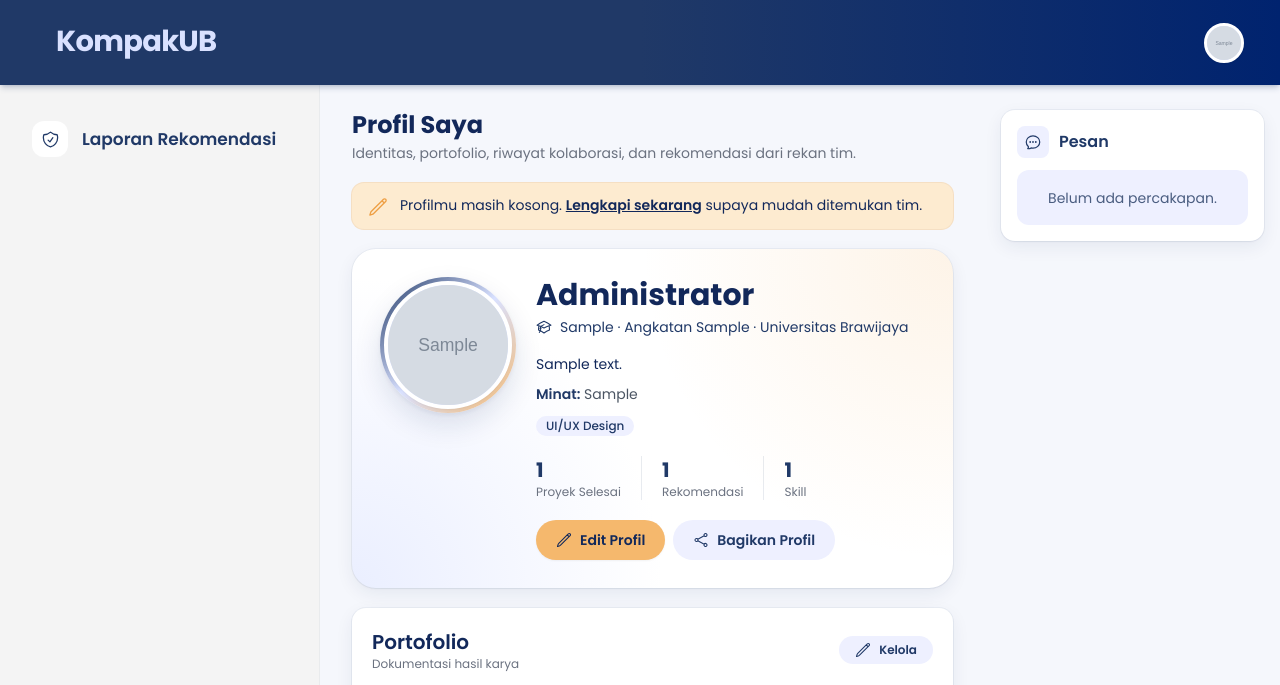
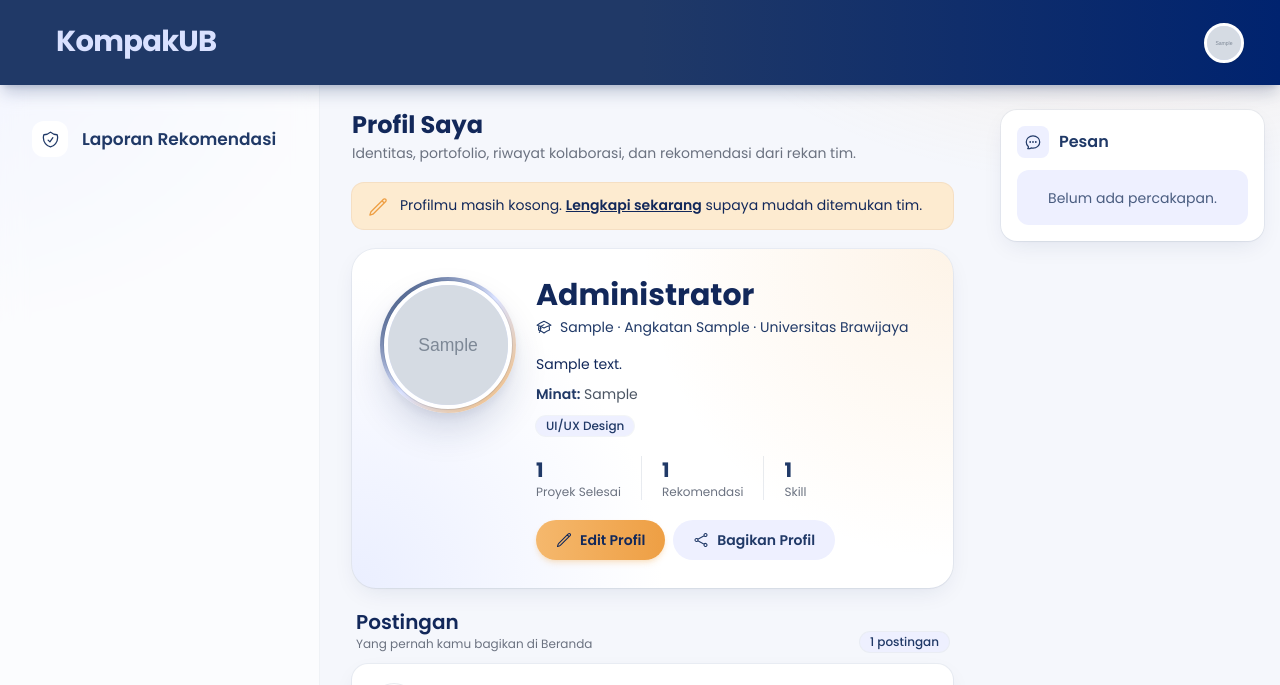
Before and after one commit to roulentz/rsi-kompakub, a Laravel app: page /profil/1 in a window 1280 px wide. Shown: the top 685 px of the page. Run offline with Laravel 12, Linux system fonts and the light colour scheme; a user stored in the database is signed in; data comes from the database, SQL or seed files in the repository; tables that the repository leaves empty hold one stand-in row (values such as "Sample post"); grey boxes marked "Sample" are stand-in pictures; style sheets or scripts are compiled from the project's sources.

Commit message:
feat: postingan tampil di profil, foto cari tim, dan penyegaran UI

```diff
--- a/app/Http/Controllers/ProfilController.php
+++ b/app/Http/Controllers/ProfilController.php
@@ -35,6 +35,9 @@ class ProfilController extends Controller
         return view('profil.show', [
             'profil' => $profil,
             'pemilik' => $pemilik,
+            // Postingan yang pernah dibuat pemilik profil (sama dengan yang tampil di Beranda).
+            'postingan' => $profil->postingan()->with(['pembuat.user', 'lamaran'])->latest()->limit(20)->get(),
+            'profilSaya' => $saya,
             'riwayat' => $profil->riwayat()->orderByDesc('tanggal_selesai')->get(),
             'rekomendasi' => $profil->rekomendasiDiterima()->with('pemberi.user')->orderByDesc('id_rekomendasi')->get(),
             'bolehRekomendasi' => $saya && ! $pemilik
--- a/app/Models/ProfilMahasiswa.php
+++ b/app/Models/ProfilMahasiswa.php
@@ -54,6 +54,11 @@ class ProfilMahasiswa extends Model
         return $this->hasMany(Portofolio::class, 'id_profil', 'id_profil');
     }
 
+    public function postingan(): HasMany
+    {
+        return $this->hasMany(Postingan::class, 'id_pembuat', 'id_profil');
+    }
+
     public function riwayat(): HasMany
     {
         return $this->hasMany(RiwayatKolaborasi::class, 'id_profil', 'id_profil');
--- a/resources/css/app.css
+++ b/resources/css/app.css
@@ -13,6 +13,11 @@
 @layer base {
     body {
         @apply bg-canvas text-navy-deep antialiased;
+        /* Latar berlapis cahaya lembut (oranye di kanan atas, biru di kiri) supaya tidak terlihat datar. */
+        background-image:
+            radial-gradient(48rem 26rem at 88% -8%, rgb(245 184 109 / 0.16), transparent 60%),
+            radial-gradient(44rem 28rem at -8% 8%, rgb(217 225 255 / 0.75), transparent 60%);
+        background-attachment: fixed;
     }
 
     ::selection {
@@ -29,12 +34,12 @@
 @layer components {
     /* Kartu putih yang timbul di atas latar canvas. */
     .kub-card {
-        @apply rounded-kub bg-white p-4 shadow-kartu ring-1 ring-navy/5 sm:p-5;
+        @apply rounded-2xl bg-white p-4 shadow-kartu ring-1 ring-navy/5 sm:p-5;
     }
 
     /* Kartu bisa diklik atau disorot: naik sedikit saat disentuh. */
     .kub-card-hover {
-        @apply transition duration-200 hover:-translate-y-0.5 hover:shadow-angkat;
+        @apply transition duration-300 hover:-translate-y-1 hover:shadow-angkat hover:ring-brand/30;
     }
 
     /* Panel abu-abu lembut untuk blok di dalam kartu. */
@@ -49,12 +54,12 @@
 
     /* Blok biru tua berisi info (Lomba, Tanggal, Slot, Skill). */
     .kub-info {
-        @apply rounded-lg bg-navy-dark px-3 py-2 text-xs text-white;
+        @apply rounded-xl bg-gradient-to-br from-navy to-navy-dark px-3.5 py-2.5 text-xs text-white shadow-sm ring-1 ring-white/10;
     }
 
     /* Chip kecil untuk skill dan status. */
     .kub-chip {
-        @apply inline-flex items-center gap-1 rounded-full bg-surface-tint px-2.5 py-0.5 text-xs font-medium text-navy;
+        @apply inline-flex items-center gap-1 rounded-full bg-surface-tint px-2.5 py-0.5 text-xs font-medium text-navy ring-1 ring-navy/5;
     }
 
     .kub-chip-brand {
@@ -82,10 +87,10 @@
         @apply inline-flex items-center justify-center gap-2 rounded-full px-5 py-2.5 text-sm font-semibold shadow-sm transition duration-150 hover:-translate-y-px hover:shadow-md disabled:pointer-events-none disabled:opacity-50;
     }
     .kub-btn-brand {
-        @apply bg-brand text-navy-deep hover:bg-brand-dark;
+        @apply bg-gradient-to-r from-brand to-brand-dark text-navy-deep shadow-md shadow-brand/30 hover:shadow-lg hover:shadow-brand/40 hover:brightness-105;
     }
     .kub-btn-navy {
-        @apply bg-navy text-white hover:bg-navy-dark;
+        @apply bg-gradient-to-r from-navy to-navy-dark text-white shadow-md shadow-navy/30 hover:shadow-lg hover:shadow-navy/40;
     }
     .kub-btn-soft {
         @apply bg-surface-tint text-navy shadow-none hover:bg-lavender;
@@ -113,7 +118,7 @@
 
     /* Filter kategori beranda (Semua, Cari Tim, Info Lomba). */
     .kub-filter {
-        @apply inline-flex gap-1 rounded-full bg-lavender/60 p-1;
+        @apply inline-flex gap-1 rounded-full bg-white p-1 shadow-kartu ring-1 ring-navy/5;
     }
     .kub-filter-item {
         @apply rounded-full px-4 py-1.5 text-sm font-semibold text-navy transition hover:bg-white/70;
@@ -171,3 +176,19 @@
         width: 18rem;
     }
 }
+
+/* Kartu muncul pelan dari bawah (feed). Pakai "backwards" supaya tidak ada transform tersisa setelah selesai. */
+@keyframes kub-naik {
+    from {
+        opacity: 0;
+        transform: translateY(14px);
+    }
+}
+.kub-masuk {
+    animation: kub-naik 0.45s ease backwards;
+}
+@media (prefers-reduced-motion: reduce) {
+    .kub-masuk {
+        animation: none;
+    }
+}
--- a/resources/views/beranda/index.blade.php
+++ b/resources/views/beranda/index.blade.php
@@ -24,7 +24,9 @@
         {{-- Feed --}}
         <div class="space-y-4">
             @forelse ($postingan as $item)
-                <x-post-card :item="$item" :profil="$profil" />
+                <div class="kub-masuk" style="animation-delay: {{ min($loop->index, 6) * 60 }}ms">
+                    <x-post-card :item="$item" :profil="$profil" />
+                </div>
             @empty
                 <x-empty-state title="Belum ada postingan" icon="chat">
                     Belum ada postingan untuk kategori "{{ $kategoriAktif }}". Jadilah yang pertama membagikan postingan!
--- a/resources/views/components/avatar.blade.php
+++ b/resources/views/components/avatar.blade.php
@@ -12,7 +12,7 @@
 
 @if ($foto)
     <img src="{{ $foto }}" alt="Foto {{ $nama }}" loading="lazy"
-         {{ $attributes->merge(['class' => "inline-block shrink-0 rounded-full border-2 border-white bg-lavender object-cover shadow-sm {$size}"]) }}>
+         {{ $attributes->merge(['class' => "inline-block shrink-0 rounded-full border-2 border-white bg-lavender object-cover shadow-sm ring-1 ring-navy/10 {$size}"]) }}>
 @else
     <span {{ $attributes->merge(['class' => "inline-flex shrink-0 items-center justify-center rounded-full border-2 border-white bg-gradient-to-br from-lavender to-white text-xs font-semibold text-navy shadow-sm {$size}"]) }}>
         {{ $inisial }}
--- a/resources/views/layouts/app.blade.php
+++ b/resources/views/layouts/app.blade.php
@@ -39,7 +39,7 @@
         @vite(['resources/css/app.css', 'resources/js/app.js'])
     </head>
     <body class="font-sans antialiased">
-        <div class="min-h-screen bg-canvas">
+        <div class="min-h-screen">
             @include('layouts.navigation', ['menu' => $menu])
 
             {{-- Sidebar menempel ke tepi kiri layar. Hanya isi tengah yang dibatasi lebarnya. --}}
--- a/resources/views/layouts/navigation.blade.php
+++ b/resources/views/layouts/navigation.blade.php
@@ -5,7 +5,7 @@
     Placeholder: kolom cari mengirim GET ke /search (halaman milik GP, belum ada).
 --}}
 @php($admin = Auth::user()->role === 'admin')
-<header x-data="{ open: false }" class="sticky top-0 z-40 bg-gradient-to-r from-navy via-navy to-navy-dark text-white shadow-md shadow-navy/20">
+<header x-data="{ open: false }" class="sticky top-0 z-40 bg-gradient-to-r from-navy via-navy to-navy-dark text-white shadow-lg shadow-navy/25 ring-1 ring-white/5">
     <div class="flex h-14 items-center gap-3 px-4 sm:px-6 lg:h-[85px] lg:pl-0 lg:pr-8">
         <!-- Logo -->
         <a href="{{ url('/dashboard') }}" class="shrink-0 lg:w-[260px] lg:pl-10 xl:w-[320px] xl:pl-14">
--- a/resources/views/layouts/sidebar.blade.php
+++ b/resources/views/layouts/sidebar.blade.php
@@ -1,6 +1,6 @@
 {{-- Sidebar kiri (layar lg ke atas), menempel ke tepi kiri layar. Menu datang dari layouts/app.blade.php lewat $menu. --}}
 <aside class="hidden w-[260px] shrink-0 lg:block xl:w-[320px]">
-    <div class="sticky top-[85px] flex h-[calc(100vh-85px)] flex-col overflow-y-auto border-r border-navy/5 bg-surface px-5 pb-8 pt-7">
+    <div class="sticky top-[85px] flex h-[calc(100vh-85px)] flex-col overflow-y-auto border-r border-navy/5 bg-white/60 px-5 backdrop-blur-md pb-8 pt-7">
         <nav class="space-y-2" aria-label="Menu utama">
             @foreach ($menu as [$label, $url, $aktif, $ikon])
                 <x-sidebar-link :href="$url" :active="$aktif" :icon="$ikon">{{ $label }}</x-sidebar-link>
--- a/resources/views/postingan/_form-cari-tim.blade.php
+++ b/resources/views/postingan/_form-cari-tim.blade.php
@@ -13,7 +13,7 @@
 @endphp
 
 <x-modal name="buat-postingan" :show="$gagal" maxWidth="xl" focusable>
-    <form method="POST" action="{{ route('postingan.store') }}" class="bg-surface p-5" aria-label="Form Buat Postingan Cari Tim"
+    <form method="POST" action="{{ route('postingan.store') }}" enctype="multipart/form-data" class="bg-surface p-5" aria-label="Form Buat Postingan Cari Tim"
           x-data="{ dipilih: @js($skillLama), tersedia: @js($daftarSkill), pilih: '' }">
         @csrf
         <input type="hidden" name="_form" value="postingan">
@@ -68,6 +68,9 @@
 
             <textarea name="deskripsi" rows="4" maxlength="500" placeholder="Katakan sesuatu" aria-label="Katakan sesuatu"
                       class="block w-full resize-none rounded-lg border-0 bg-white px-4 py-2.5 text-xs text-navy placeholder:text-muted/70 focus:ring-2 focus:ring-brand">{{ $gagal ? old('deskripsi') : '' }}</textarea>
+
+            {{-- Foto opsional (poster lomba, dsb.) dengan pratinjau --}}
+            <x-unggah-gambar name="foto" bentuk="tombol" judul="Tambahkan Foto" :maks="2" :webp="true" />
         </div>
 
         @if ($gagal && (session('pesan_peringatan') || $errors->any()))
--- a/resources/views/profil/show.blade.php
+++ b/resources/views/profil/show.blade.php
@@ -70,6 +70,27 @@
                         @endif
                     </div>
                 </div>
+            </div>
+        </section>
+
+        {{-- Postingan pemilik profil --}}
+        <section aria-labelledby="judul-postingan">
+            <div class="mb-3 flex items-end justify-between gap-3 px-1">
+                <div>
+                    <h3 id="judul-postingan" class="kub-heading">Postingan</h3>
+                    <p class="text-xs text-gray-500">{{ $pemilik ? 'Yang pernah kamu bagikan di Beranda' : 'Yang pernah dibagikan di Beranda' }}</p>
+                </div>
+                <span class="kub-chip">{{ $postingan->count() }} postingan</span>
+            </div>
+
+            <div class="space-y-4">
+                @forelse ($postingan as $item)
+                    <x-post-card :item="$item" :profil="$profilSaya" />
+                @empty
+                    <x-empty-state title="Belum ada postingan" icon="chat">
+                        {{ $pemilik ? 'Postingan yang kamu buat di Beranda akan muncul di sini.' : 'Pengguna ini belum membagikan postingan.' }}
+                    </x-empty-state>
+                @endforelse
             </div>
         </section>
 
--- a/tailwind.config.js
+++ b/tailwind.config.js
@@ -38,8 +38,8 @@ export default {
                 kub: '0.875rem',
             },
             boxShadow: {
-                kartu: '0 1px 2px rgba(18, 40, 90, 0.05), 0 6px 18px rgba(18, 40, 90, 0.07)',
-                angkat: '0 2px 4px rgba(18, 40, 90, 0.06), 0 12px 28px rgba(18, 40, 90, 0.12)',
+                kartu: '0 1px 2px rgba(18, 40, 90, 0.04), 0 8px 24px -6px rgba(18, 40, 90, 0.10)',
+                angkat: '0 4px 8px rgba(18, 40, 90, 0.06), 0 20px 40px -8px rgba(18, 40, 90, 0.20)',
             },
         },
     },
```
Also changed, not shown: tests/Feature/ProfilPostinganTest.php (added, +60 -0 lines).
